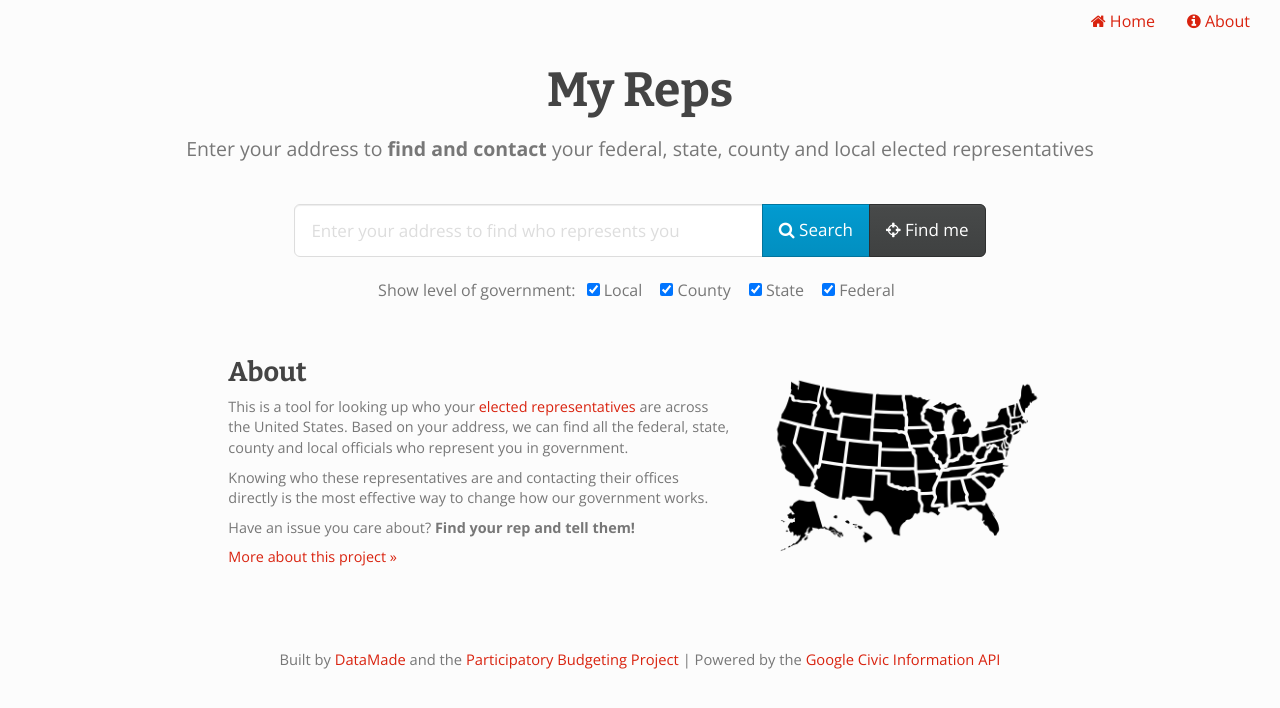
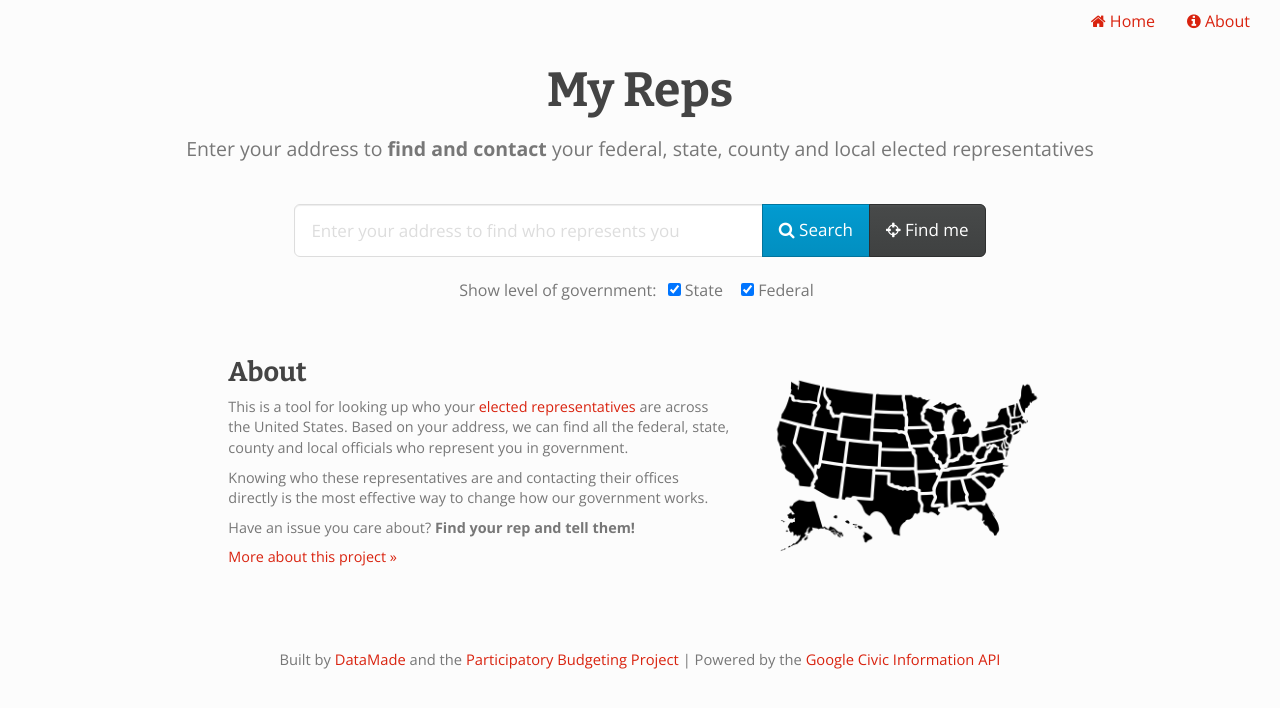
Before and after one commit to datamade/my-reps, a Jekyll site: the page built from index.html, in a window 1280 px wide. Shown: the top 708 px of the page. Built offline with Jekyll 4.4.1, drawn with Linux system fonts in a browser that asks for light colours; nearby versions of some CDN libraries; comment, search, counter and statistics services are not loaded.

Commit message:
initial commit

```diff
--- a/Gemfile
+++ b/Gemfile
@@ -1,5 +1,5 @@
 source "http://rubygems.org"
 
 # web
-gem 'jekyll', '4.2.0'
+gem 'jekyll', '4.3.3'
 gem 'jekyll-redirect-from'
--- a/_config.yml
+++ b/_config.yml
@@ -7,4 +7,4 @@ timezone: America/Chicago
 description: "Enter your address to find and contact your federal, state, county and local elected representatives"
 gems:
   - jekyll-redirect-from
-google_api_key: AIzaSyAVQrWzBeHiKaOiNwkEyLkxDV8-jUbTmTw
+google_api_key: AIzaSyAfh1uZMkK7XVSUEyvmPgSVU58kGjQh3iw
--- a/index.html
+++ b/index.html
@@ -16,12 +16,12 @@ layout: default
         <div class='col-sm-8 col-sm-offset-2 filter_level'>
             <br /><p class='text-center'>
                 Show level of government:
-                <label>
+                <!-- <label>
                     <input type="checkbox" id="show_local_results" value="Local"> Local
                 </label>
                 <label>
                     <input type="checkbox" id="show_county_results" value="County"> County
-                </label>
+                </label> -->
                 <label>
                     <input type="checkbox" id="show_state_results" value="State"> State
                 </label>
--- a/js/lookup_tool.js
+++ b/js/lookup_tool.js
@@ -44,12 +44,12 @@ function addressSearch() {
     var results_level_set = [];
     // set levels from checkboxes
     if ($('#show_local_results').is(':checked')) {
-        show_local = true;
-        results_level_set.push('local');
+        // show_local = true;
+        // results_level_set.push('local');
     }
     if ($('#show_county_results').is(':checked')) {
-        show_county = true;
-        results_level_set.push('county');
+        // show_county = true;
+        // results_level_set.push('county');
     }
     if ($('#show_state_results').is(':checked')) {
         show_state = true;
```
Also changed, not shown: Gemfile.lock.
